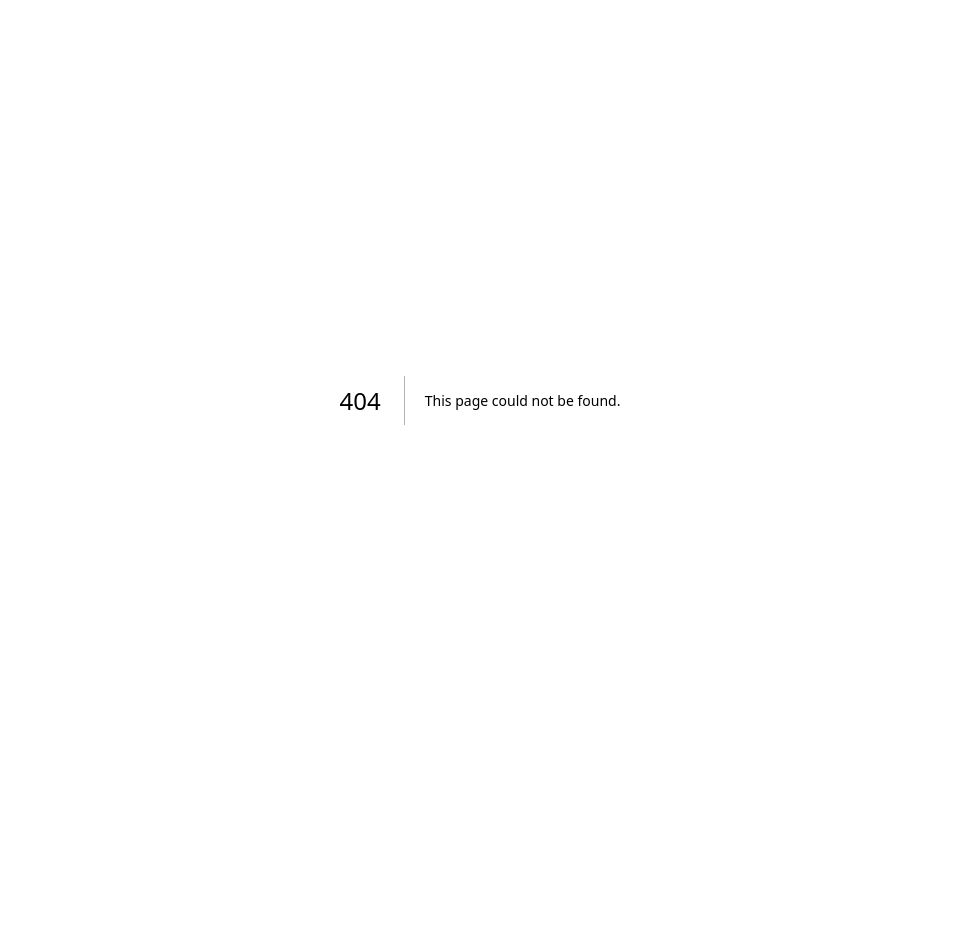
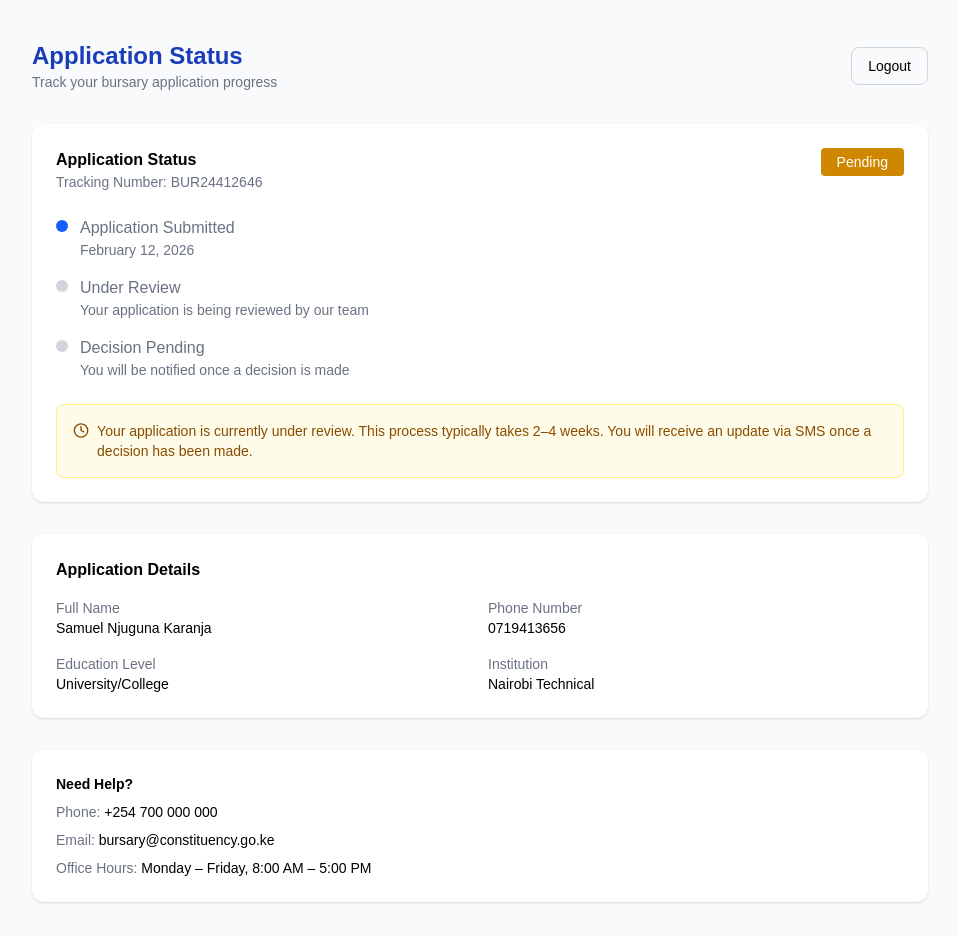
Before and after one commit to samuelkaranja/bursary-platform, a Next.js app: page /status in a window 1280 px wide. Before the commit this address had no page. Shown: the top 936 px of the page, without its empty margins (160-1119 px from the left). Before the commit the page ends 800 px from the top, so only its background shows below. Built offline with nearby package versions, Linux system fonts and the light colour scheme.

Commit message:
Added the status page

```diff
--- /dev/null
+++ b/app/status/page.tsx
@@ -0,0 +1,149 @@
+import { ArrowLeftIcon, Clock } from "lucide-react";
+import Link from "next/link";
+
+export default function StatusPage() {
+  return (
+    <div className="min-h-screen bg-gray-50 px-4 py-10">
+      <div className="max-w-4xl mx-auto space-y-8">
+        {/* Header */}
+        <div className="flex items-center justify-between">
+          <div>
+            <h1 className="text-2xl font-bold text-blue-800">
+              Application Status
+            </h1>
+            <p className="text-gray-500 text-sm">
+              Track your bursary application progress
+            </p>
+          </div>
+
+          <button className="border border-gray-300 rounded-lg px-4 py-2 text-sm text-black hover:bg-gray-100">
+            Logout
+          </button>
+        </div>
+
+        {/* Status Card */}
+        <div className="bg-white rounded-xl shadow p-6 space-y-6">
+          <div className="flex justify-between items-start">
+            <div>
+              <h2 className="font-semibold text-black">Application Status</h2>
+              <p className="text-sm text-gray-500">
+                Tracking Number: BUR24412646
+              </p>
+            </div>
+
+            <span className="bg-yellow-600 text-white px-4 py-1 rounded text-sm">
+              Pending
+            </span>
+          </div>
+
+          {/* Timeline */}
+          <div className="space-y-4">
+            <TimelineItem
+              active
+              title="Application Submitted"
+              subtitle="February 12, 2026"
+            />
+
+            <TimelineItem
+              title="Under Review"
+              subtitle="Your application is being reviewed by our team"
+            />
+
+            <TimelineItem
+              title="Decision Pending"
+              subtitle="You will be notified once a decision is made"
+            />
+          </div>
+
+          {/* Info box */}
+          <div className="flex bg-yellow-50 border border-yellow-200 rounded-lg p-4 text-sm text-yellow-800">
+            <Clock size={19} className="mr-2" />
+            Your application is currently under review. This process typically
+            takes 2–4 weeks. You will receive an update via SMS once a decision
+            has been made.
+          </div>
+        </div>
+
+        {/* Application Details */}
+        <div className="bg-white rounded-xl shadow p-6">
+          <h3 className="font-semibold mb-4 text-black">Application Details</h3>
+
+          <div className="grid md:grid-cols-2 gap-4 text-sm">
+            <Detail label="Full Name" value="Samuel Njuguna Karanja" />
+            <Detail label="Phone Number" value="0719413656" />
+            <Detail label="Education Level" value="University/College" />
+            <Detail label="Institution" value="Nairobi Technical" />
+          </div>
+        </div>
+
+        {/* Help */}
+        <div className="bg-white rounded-xl shadow p-6 text-sm space-y-2">
+          <h3 className="font-semibold text-black">Need Help?</h3>
+
+          <p className=" text-gray-500">
+            Phone: <span className=" text-black">+254 700 000 000</span>
+          </p>
+          <p className=" text-gray-500">
+            Email:{" "}
+            <span className=" text-black">bursary@constituency.go.ke</span>{" "}
+          </p>
+          <p className=" text-gray-500">
+            Office Hours:{" "}
+            <span className=" text-black">
+              Monday – Friday, 8:00 AM – 5:00 PM
+            </span>
+          </p>
+        </div>
+
+        {/* Back */}
+        <div className="text-center">
+          <Link
+            href="/"
+            className="inline-flex items-center justify-center gap-2 text-sm font-medium text-black hover:underline"
+          >
+            <ArrowLeftIcon />
+            Back to Home
+          </Link>
+        </div>
+      </div>
+    </div>
+  );
+}
+
+/* Components */
+
+function TimelineItem({
+  title,
+  subtitle,
+  active = false,
+}: {
+  title: string;
+  subtitle: string;
+  active?: boolean;
+}) {
+  return (
+    <div className="flex gap-3">
+      <div
+        className={`mt-1 h-3 w-3 rounded-full ${
+          active ? "bg-blue-600" : "bg-gray-300"
+        }`}
+      />
+
+      <div>
+        <p className={`font-medium text-gray-500 ${active && "text-blue-700"}`}>
+          {title}
+        </p>
+        <p className="text-sm text-gray-500">{subtitle}</p>
+      </div>
+    </div>
+  );
+}
+
+function Detail({ label, value }: { label: string; value: string }) {
+  return (
+    <div>
+      <p className="text-gray-500">{label}</p>
+      <p className="font-medium text-black">{value}</p>
+    </div>
+  );
+}
```
